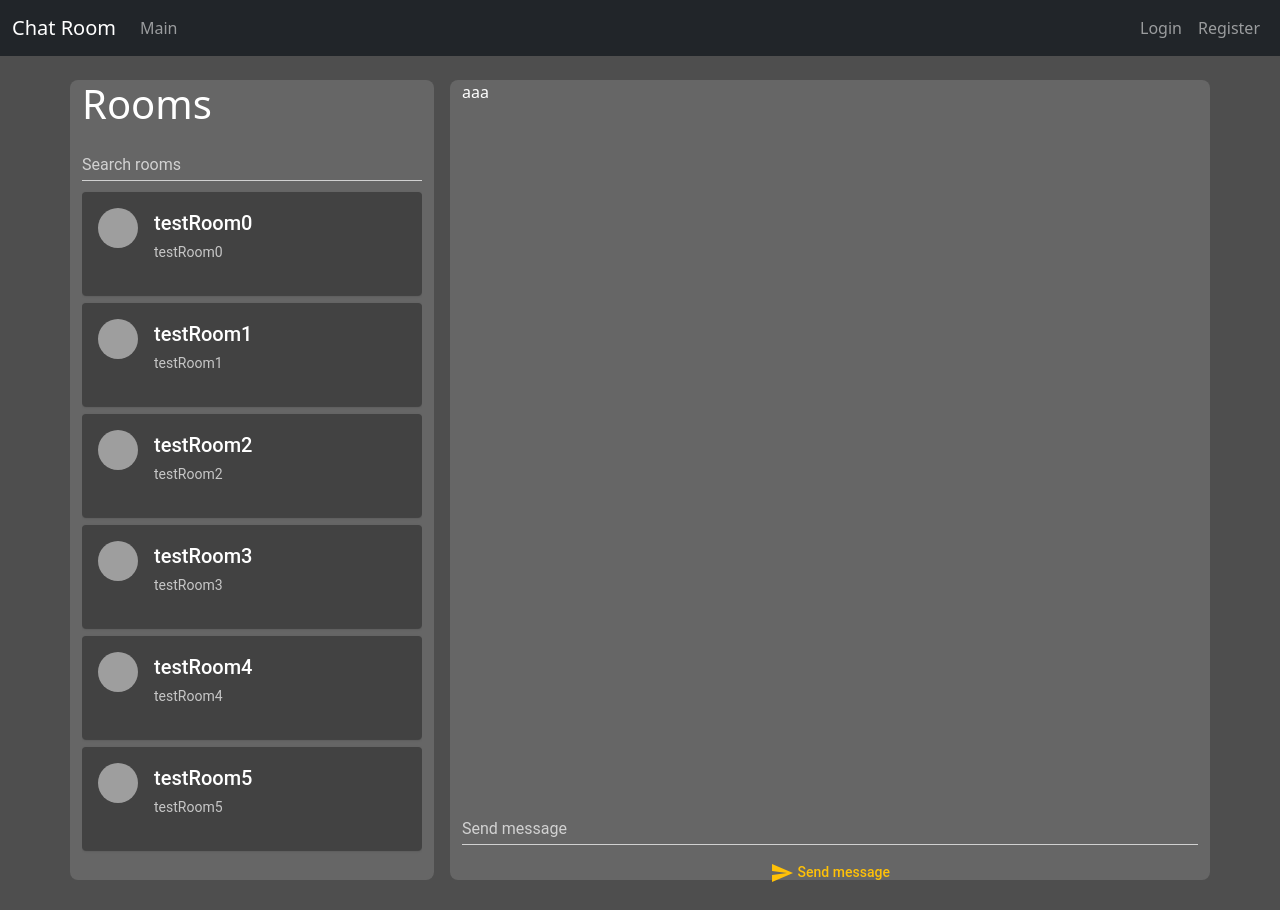
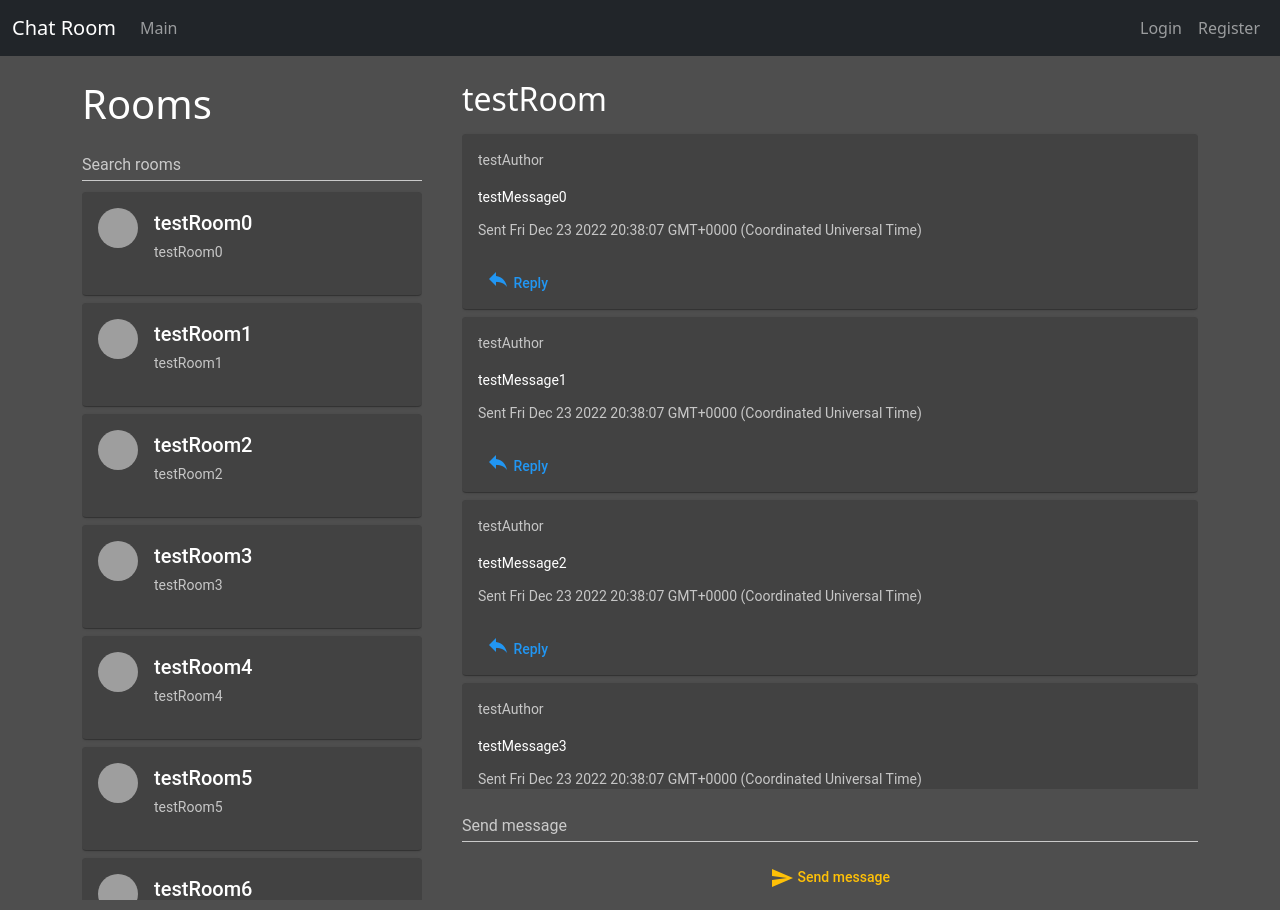
Before and after one commit to GustasJanusauskas/Chatroom-Site, an Angular app in the folder chatroomsite_frontend/: page / in a window 1280 px wide. Built offline with nearby package versions, Linux system fonts and the light colour scheme; grey boxes are pictures that could not be loaded.

Commit message:
finished basic chat UI

```diff
--- a/chatroomsite_frontend/src/app/chat/chat.component.css
+++ b/chatroomsite_frontend/src/app/chat/chat.component.css
@@ -3,16 +3,8 @@
 }
 
 .RoomBar, .ChatBar {
-    border-radius: 0.5rem;
-    height: 50rem;
-}
-
-.RoomBar {
-    background-color: var(--fg-colour)
-}
-
-.ChatBar {
-    background-color: var(--fg-colour)
+    min-height: 50rem;
+    background-color: var(--bg-colour);
 }
 
 .RoomSearchBar, .ChatInput {
@@ -20,12 +12,15 @@
     height: 3rem;
 }
 
+.RoomList, .ChatViewport {
+    overflow-y: auto;
+}
+
 .RoomList {
-    overflow-y: auto;
-    max-height: 42rem;
+    max-height: 44.75rem;
 }
 
 .ChatViewport {
-    height: calc(100% - 6rem);
-    overflow-y: auto;
+    max-height: 42rem;
+    height: calc(100% - 10rem - 0.5rem);
 }
--- a/chatroomsite_frontend/src/app/chat/chat.component.html
+++ b/chatroomsite_frontend/src/app/chat/chat.component.html
@@ -7,26 +7,34 @@
                     <mat-label>Search rooms</mat-label>
                     <input matInput placeholder="Please enter room name.">
                 </mat-form-field>
-                <div class="RoomList ">
+                <div class="RoomList">
                     <mat-card class="RoomCard mt-2" *ngFor="let room of rooms">
                         <mat-card-header>
-                          <img mat-card-avatar [src]="room.imagePath || 'assets/defaultProfile.png'" />
-                          <mat-card-title>{{room.name}}</mat-card-title>
-                          <mat-card-subtitle>{{room.name}}</mat-card-subtitle>
+                            <img mat-card-avatar [src]="room.imagePath || 'assets/defaultProfile.png'" />
+                            <mat-card-title>{{room.name}}</mat-card-title>
+                            <mat-card-subtitle>{{room.name}}</mat-card-subtitle>
                         </mat-card-header>
                     </mat-card>
                 </div>
             </div>
 
             <div class="ChatBar col-8">
-                <div class="ChatViewport mb-2">
-                    aaa
+                <h2>{{currentRoom.name}}</h2>
+                <div class="ChatViewport">
+                    <mat-card class="MessageCard mt-2" *ngFor="let message of messages">
+                        <mat-card-subtitle>{{message.author}}</mat-card-subtitle>
+                        <mat-card-content>{{message.body}}</mat-card-content>
+                        <mat-card-subtitle>Sent {{message.date}}</mat-card-subtitle>
+                        <mat-card-actions>
+                            <button mat-button color="accent"><mat-icon style="vertical-align:text-bottom;">reply</mat-icon>&ThickSpace;&ThickSpace;Reply</button>
+                        </mat-card-actions>
+                    </mat-card>
                 </div>
                 <mat-form-field class="ChatInput mt-2">
                     <mat-label>Send message</mat-label>
                     <input matInput placeholder="Please enter your message.">
                 </mat-form-field>
-                <button mat-button color="primary" class="ChatInput"><mat-icon>send</mat-icon>&ThickSpace; Send message</button>
+                <button mat-button color="primary" class="ChatInput mt-2"><mat-icon>send</mat-icon>&ThickSpace; Send message</button>
             </div>
         </div>
     </div>
--- a/chatroomsite_frontend/src/app/chat/chat.component.ts
+++ b/chatroomsite_frontend/src/app/chat/chat.component.ts
@@ -1,6 +1,7 @@
 import { Component, OnInit } from '@angular/core';
 
 import { Room } from "../classes/room";
+import { Message } from "../classes/message";
 
 @Component({
   selector: 'app-chat',
@@ -8,8 +9,9 @@ import { Room } from "../classes/room";
   styleUrls: ['./chat.component.css']
 })
 export class ChatComponent implements OnInit {
-
+  currentRoom: Room = new Room("testRoom");
   rooms: Room[] = [];
+  messages: Message[] = [];
 
   constructor() {
 
@@ -18,6 +20,7 @@ export class ChatComponent implements OnInit {
   ngOnInit(): void {
     for (let index = 0; index < 10; index++) {
       this.rooms.push({name:"testRoom" + index,imagePath:""});
+      this.messages.push({author:"testAuthor",body:"testMessage" + index,date:new Date()});
     }
   }
 
--- /dev/null
+++ b/chatroomsite_frontend/src/app/classes/message.ts
@@ -0,0 +1,5 @@
+export class Message {
+    author: string = "";
+    body: string = "";
+    date: Date = Date.prototype;
+}
--- a/chatroomsite_frontend/src/app/classes/room.ts
+++ b/chatroomsite_frontend/src/app/classes/room.ts
@@ -2,4 +2,7 @@ export class Room {
     name: string = "";
     imagePath: string = "";
 
+    constructor(n:string = "") {
+        this.name = n;
+    }
 }
--- a/chatroomsite_frontend/src/material-theme.scss
+++ b/chatroomsite_frontend/src/material-theme.scss
@@ -3,7 +3,7 @@
 @include mat-core();
 
 $Chatroomsite-primary: mat-palette($mat-amber);
-$Chatroomsite-accent: mat-palette($mat-teal);
+$Chatroomsite-accent: mat-palette($mat-blue);
 $Chatroomsite-warn: mat-palette($mat-red);
 
 // Create the theme object (a Sass map containing all of the palettes).
```
